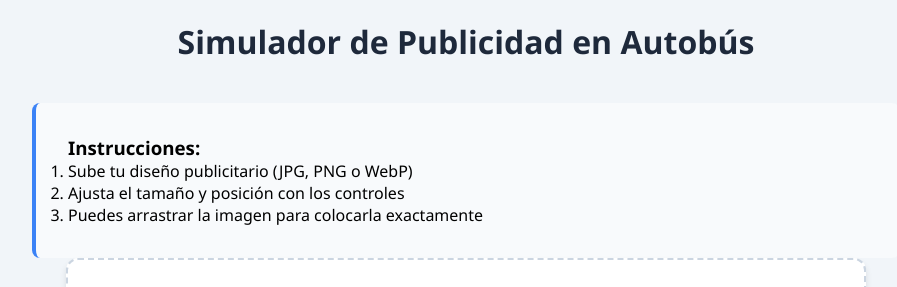
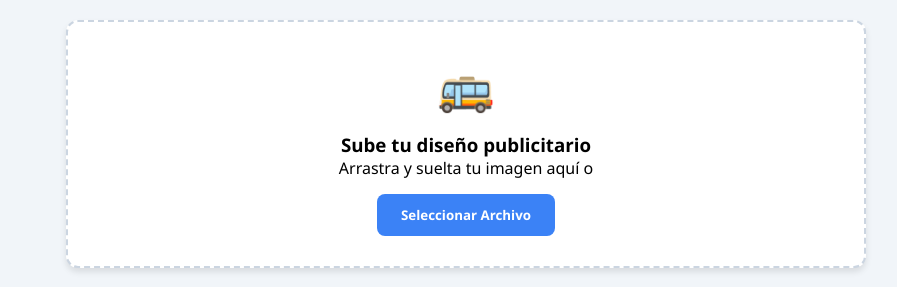
Before and after one commit to KaruvaStudio/MockUp_Lateral, a plain HTML site: page index.html in a window 1280 px wide. Shown: the top 287 px of the page, without its empty margins (174-1071 px from the left). Drawn offline with Linux system fonts and the light colour scheme.

Commit message:
Update index.html

```diff
--- a/index.html
+++ b/index.html
@@ -10,15 +10,6 @@
 
 </head>
 <body>
-    <h1>Simulador de Publicidad en Autobús</h1>
-    <div class="instructions">
-        <h3>Instrucciones:</h3>
-        <ol>
-            <li>Sube tu diseño publicitario (JPG, PNG o WebP)</li>
-            <li>Ajusta el tamaño y posición con los controles</li>
-            <li>Puedes arrastrar la imagen para colocarla exactamente</li>
-        </ol>
-    </div>
 
     <div class="upload-container" id="dropzone">
         <div class="upload-icon">🚌</div>
```
